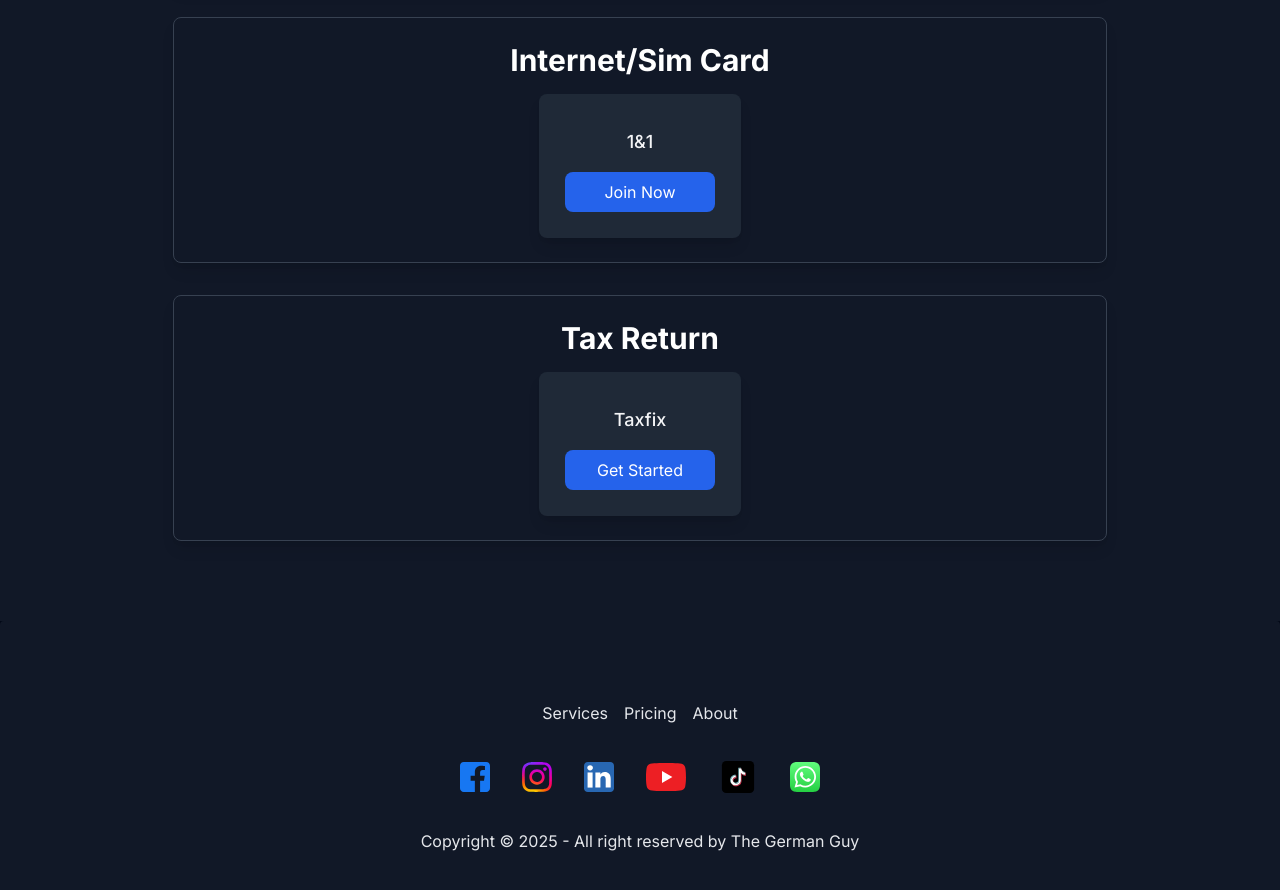
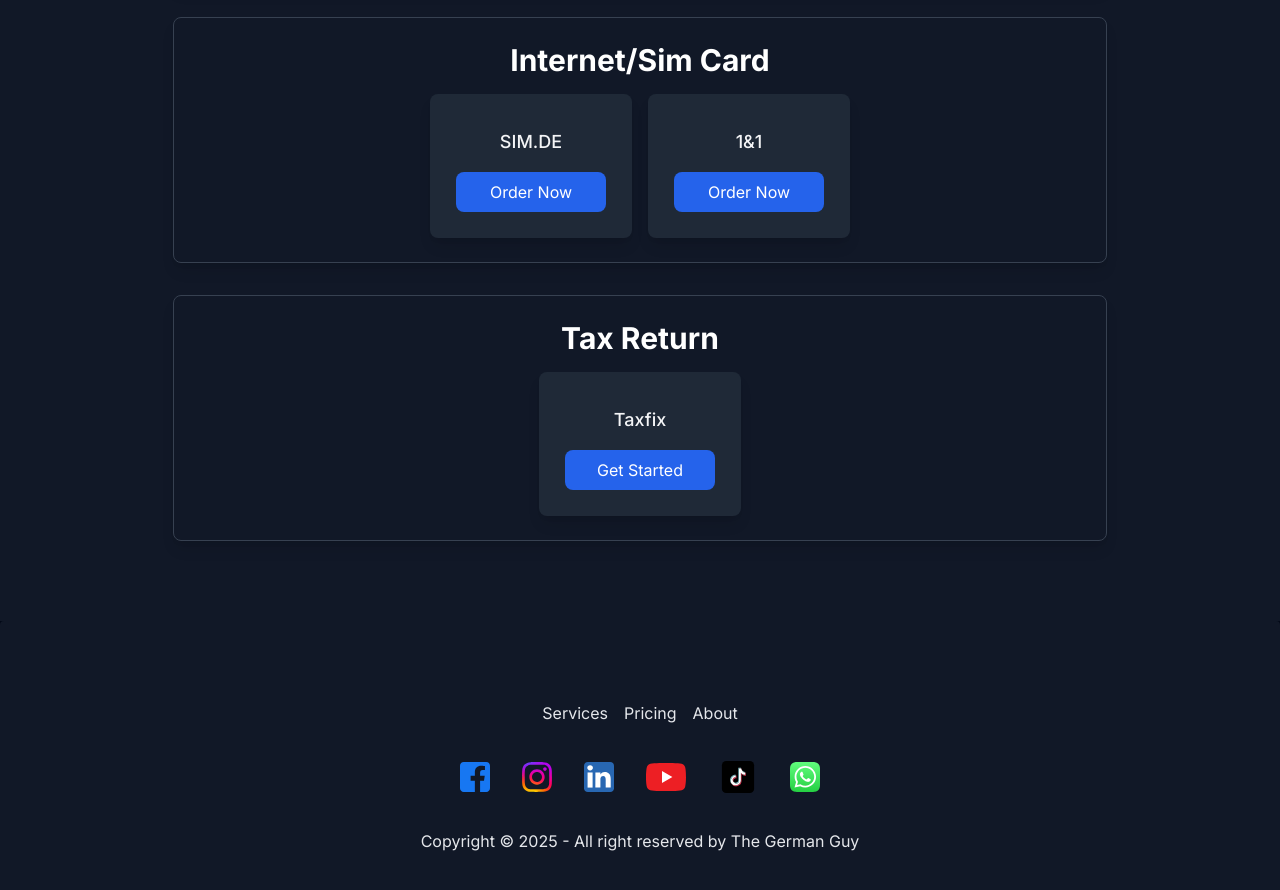
Before and after one commit to janak1998/the-german-guy, a Next.js app: page /partners in a window 1280 px wide. Shown: the part 2720-3610 px from the top of the page. Built offline with nearby package versions, Linux system fonts and the light colour scheme.

Commit message:
Update page.js
sim.de simcard referral link added

```diff
--- a/app/partners/page.js
+++ b/app/partners/page.js
@@ -114,9 +114,14 @@ const Page = () => {
     ],
     "Internet/Sim Card": [
       {
+        name: "SIM.DE",
+        url: "https://h.sim.de/12263fbdc468d?kw=a3c6MjI1YTcwYmMtYWMzNC00ZDk4LTkwNGMtYWE4MjU3ZTkwZTQ0",
+        btn_label: "Order Now",
+      },
+      {
         name: "1&1",
         url: "https://www.1und1.de/?ps_id=P786342813",
-        btn_label: "Join Now",
+        btn_label: "Order Now",
       },
     ],
     "Tax Return": [
```
